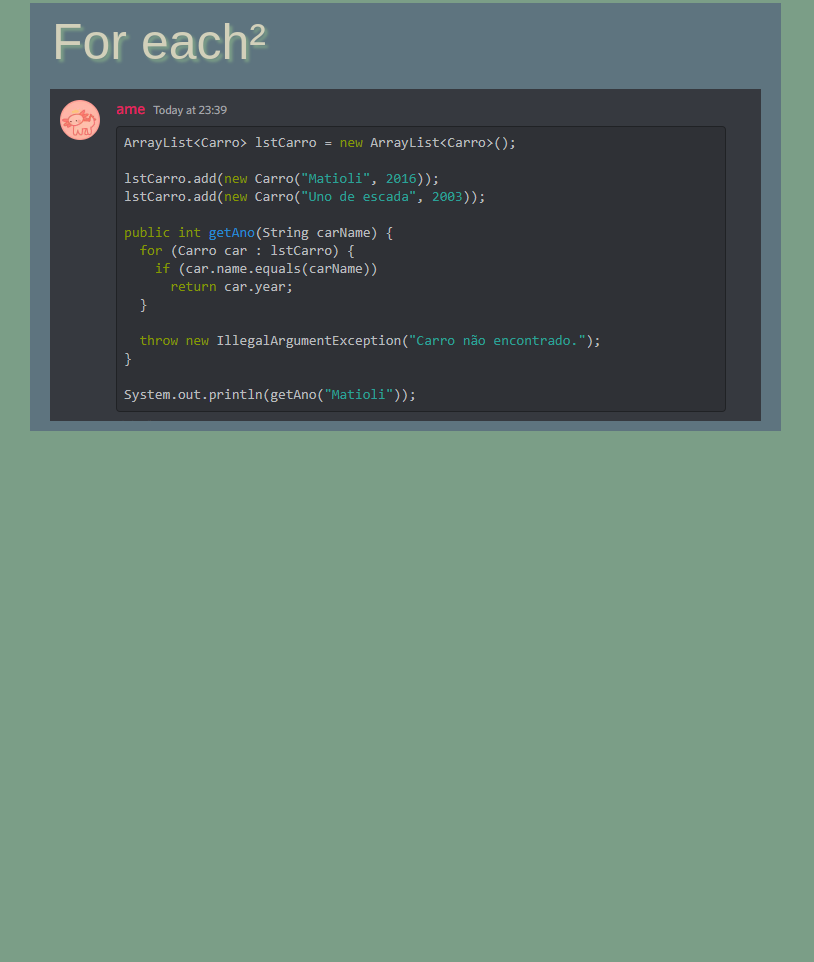
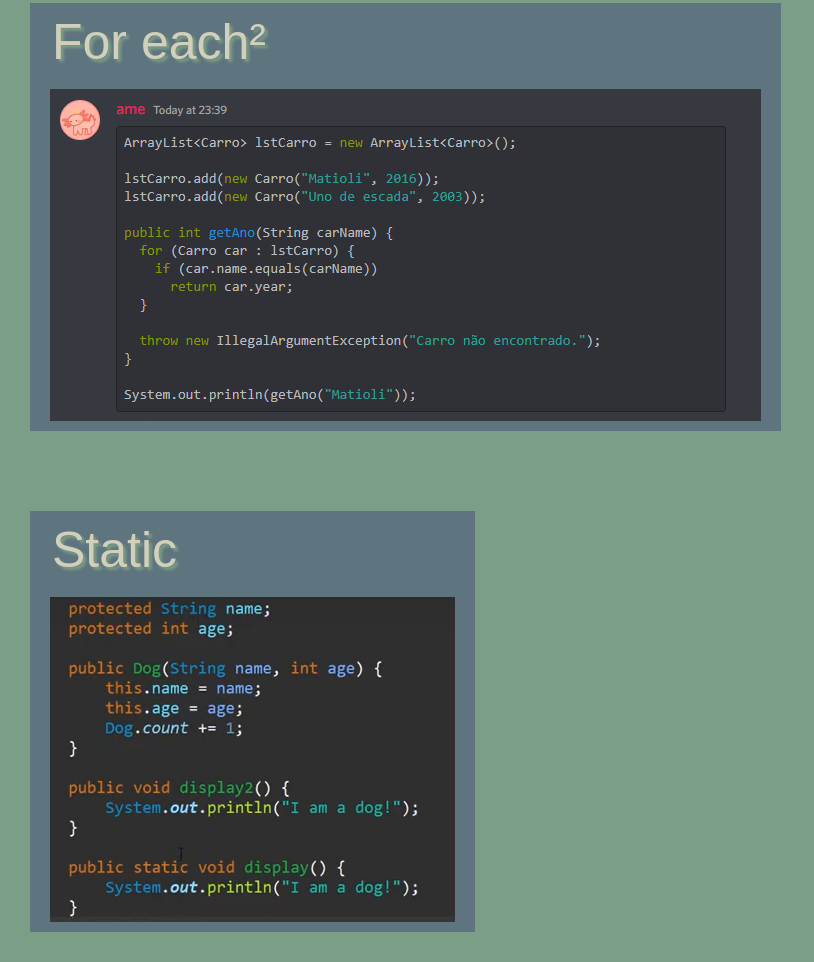
Before and after one commit to Lua-da-tarde/sitedalua.com, a plain HTML site: page java.html in a window 1280 px wide. Shown: the part 3278-4240 px from the top of the page, without its empty margins (0-814 px from the left). Before the commit the page ends 3739 px from the top, so only its background shows below. Drawn offline with Linux system fonts and the light colour scheme.

Commit message:
static added

```diff
--- a/java.html
+++ b/java.html
@@ -94,5 +94,11 @@
             <img src="imagens/foreach2.png">
         </div>
 
+        <div class="studyboxes">
+            <legend><span class="letraA">Static</span></legend>
+            <br>
+            <img src="imagens/static.png">
+        </div>
+
     </body>
 </html>
```
Also changed, not shown: imagens/static.png (added).
